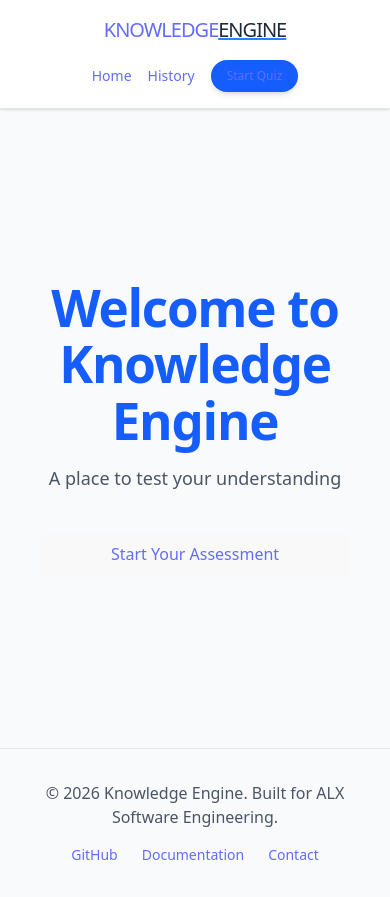
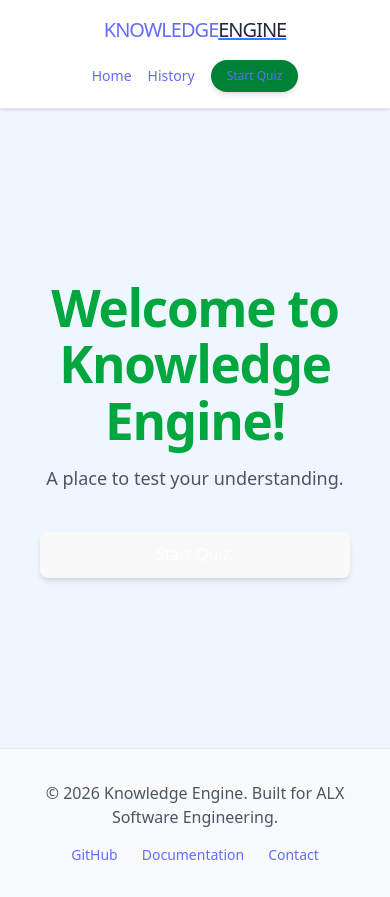
Before and after one commit to ObedK7/Quiz-App-Capstone, a React (Vite) app in the folder quiz-app-project/: page / in a window 390 px wide. Built offline with nearby package versions, Linux system fonts and the light colour scheme.

Commit message:
feat: responsiveness improvement stage 1

```diff
--- a/quiz-app-project/src/App.jsx
+++ b/quiz-app-project/src/App.jsx
@@ -16,7 +16,7 @@ function App() {
         The Navbar stays at the top, Footer at the bottom,
         and the middle section handles the scroll.
       */}
-      <div className="flex flex-col min-h-screen bg-gray-50">
+      <div className="flex flex-col min-h-screen min-w-screen bg-blue-50">
         <Navbar />
 
         {/* max-w-7xl and mx-auto centers your content on large desktops
--- a/quiz-app-project/src/components/layout/Navbar.jsx
+++ b/quiz-app-project/src/components/layout/Navbar.jsx
@@ -18,7 +18,7 @@ const Navbar = () => {
 
         {/* Navigation Links */}
         <div className="flex items-center gap-4 md:gap-8 font-medium text-sm md:text-base text-gray-600">
-          <Link to="/" className="hover:text-blue-600 transition-colors">
+          <Link to="/" className="hover:text-red-600 transition-colors">
             Home
           </Link>
           <Link to="/history" className="hover:text-blue-600 transition-colors">
@@ -33,7 +33,7 @@ const Navbar = () => {
 
           <Link
             to="/assessment"
-            className="bg-blue-600 text-white px-4 py-2 md:px-5 md:py-2 rounded-full text-xs md:text-sm font-semibold hover:bg-blue-700 shadow-md"
+            className="bg-green-700 text-white px-4 py-2 md:px-5 md:py-2 rounded-full text-xs md:text-sm font-semibold hover:bg--700 shadow-md"
           >
             Start Quiz
           </Link>
--- a/quiz-app-project/src/components/ui/Button.jsx
+++ b/quiz-app-project/src/components/ui/Button.jsx
@@ -3,7 +3,7 @@ import React from "react";
 const Button = ({
   children,
   onClick,
-  variant = "black",
+  variant = "primary",
   className = "",
   type = "button",
 }) => {
--- a/quiz-app-project/src/pages/About.jsx
+++ b/quiz-app-project/src/pages/About.jsx
@@ -3,7 +3,7 @@ import React from "react";
 const About = () => {
   return (
     <div className="max-w-3xl mx-auto py-12 prose lg:prose-xl">
-      <h1 className="text-4xl font-bold mb-6">About Knowledge Engine</h1>
+      <h1 className="text-4xl font-bold mb-6 text-black">About Knowledge Engine</h1>
       <p className="text-lg text-gray-700 leading-relaxed">
         Knowledge Engine is a capstone project developed for the ALX Software
         Engineering program. It aims to provide a seamless, interactive platform
--- a/quiz-app-project/src/pages/Assessment.jsx
+++ b/quiz-app-project/src/pages/Assessment.jsx
@@ -58,7 +58,7 @@ const Assessment = () => {
   // CRASH GUARD: If questions didn't load, show this instead of a white page
   if (!questions || questions.length === 0) {
     return (
-      <div className="text-center p-10">
+      <div className="text-center p-10 text-black">
         Questions failed to load. Please refresh.
       </div>
     );
--- a/quiz-app-project/src/pages/History.jsx
+++ b/quiz-app-project/src/pages/History.jsx
@@ -3,7 +3,7 @@ import React from "react";
 const History = () => {
   return (
     <div className="max-w-2xl mx-auto py-10">
-      <h2 className="text-3xl font-bold mb-6">Your Performance History</h2>
+      <h2 className="text-3xl font-bold mb-6 text-black">Your Performance History</h2>
       <div className="bg-white shadow rounded-lg p-6">
         <p className="text-gray-500">
           No past assessments found yet. Start a quiz to see your progress!
--- a/quiz-app-project/src/pages/Home.jsx
+++ b/quiz-app-project/src/pages/Home.jsx
@@ -7,18 +7,18 @@ const Home = () => {
     <div className="flex flex-col items-center justify-center min-h-[70vh] text-center px-6 py-10">
       <header className="space-y-4">
         {/* text-3xl on mobile, text-5xl on desktop */}
-        <h1 className="text-3xl md:text-5xl lg:text-6xl font-extrabold text-blue-600 tracking-tight">
-          Welcome to Knowledge Engine
+        <h1 className="text-3xl md:text-5xl lg:text-6xl font-extrabold text-green-600 tracking-tight">
+          Welcome to Knowledge Engine!
         </h1>
         <p className="text-lg md:text-xl text-gray-600 max-w-2xl mx-auto">
-          A place to test your understanding
+          A place to test your understanding.
         </p>
       </header>
 
       <main className="mt-10 w-full max-w-xs md:max-w-none">
         <Link to="/assessment">
           <Button className="w-full md:w-auto px-10 py-4 text-lg">
-            Start Your Assessment
+            Start Quiz.
           </Button>
         </Link>
       </main>
```
